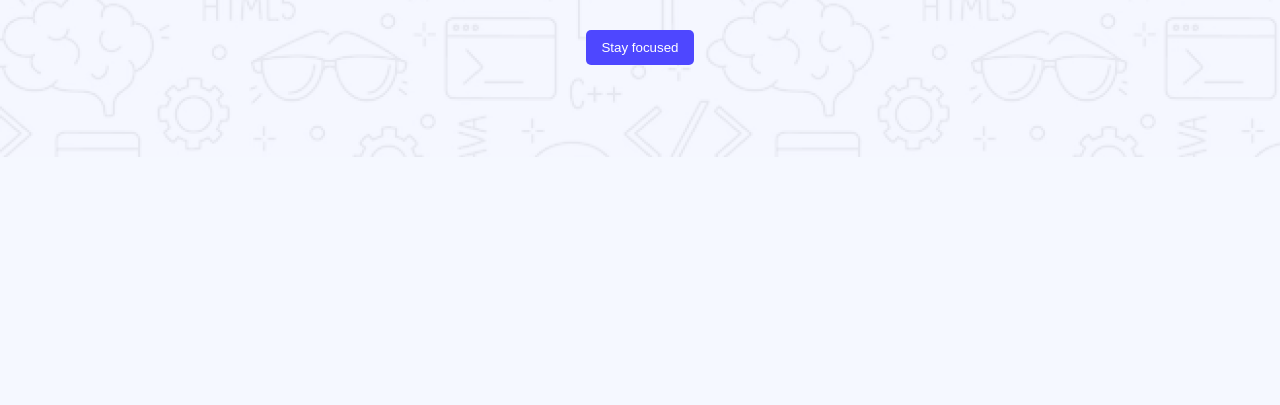
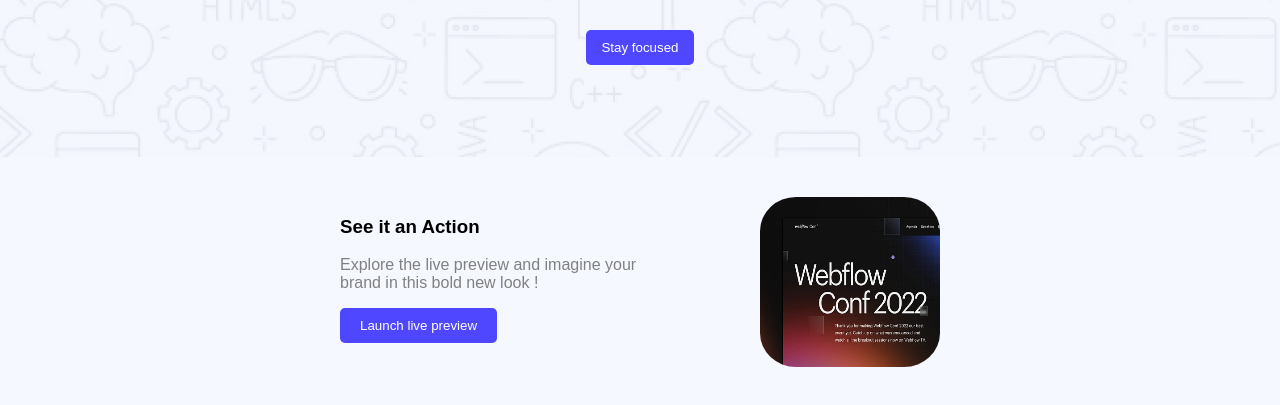
Before and after one commit to nobirhoshensohag/-first-assignment-today, a plain HTML site: page index.html in a window 1280 px wide. Shown: the part 303-708 px from the top of the page. Drawn offline with Linux system fonts and the light colour scheme.

Commit message:
added webflow png and action section

```diff
--- a/index.html
+++ b/index.html
@@ -24,5 +24,22 @@
             <button class="primary-btn btn2">Stay focused</button>
         </div>
     </section>
+    <!----action section------>
+    <div class="act">
+        <section class="action">
+            <div class="act-dis">
+                <div class="ac-head">
+                    <h3>See it an Action</h3>
+                    <p>Explore the live preview and imagine your brand in this bold new look !</p>
+                    <button class="btn3 primary-btn">Launch live preview</button>
+                </div>
+                <div class="action-img">
+                    <img src="Assets/wc-mini.png" alt="webflow" class="ac-img">
+                </div>
+            </div>
+
+        </section>
+
+    </div>
 </body>
 </html>
--- a/styles/assignment.css
+++ b/styles/assignment.css
@@ -64,3 +64,31 @@ nav{
     padding: 10px 15px;
     display: block;
 }
+/*------action section-----*/
+
+.act{
+    display: flex;
+    justify-content: center;
+}
+.action{
+    width: 600px;
+    padding: 40px;
+    display: flex;
+    justify-content: center;
+}
+.act-dis{
+    display: flex;
+    gap: 110px;
+}
+.ac-head p{
+    font-size: 14 px;
+    color:gray ;
+}
+.btn3{
+    padding: 10px 20px;
+}
+.ac-img{
+    height: 170px;
+    width: 180px;
+    border-radius: 20%;
+}
```
